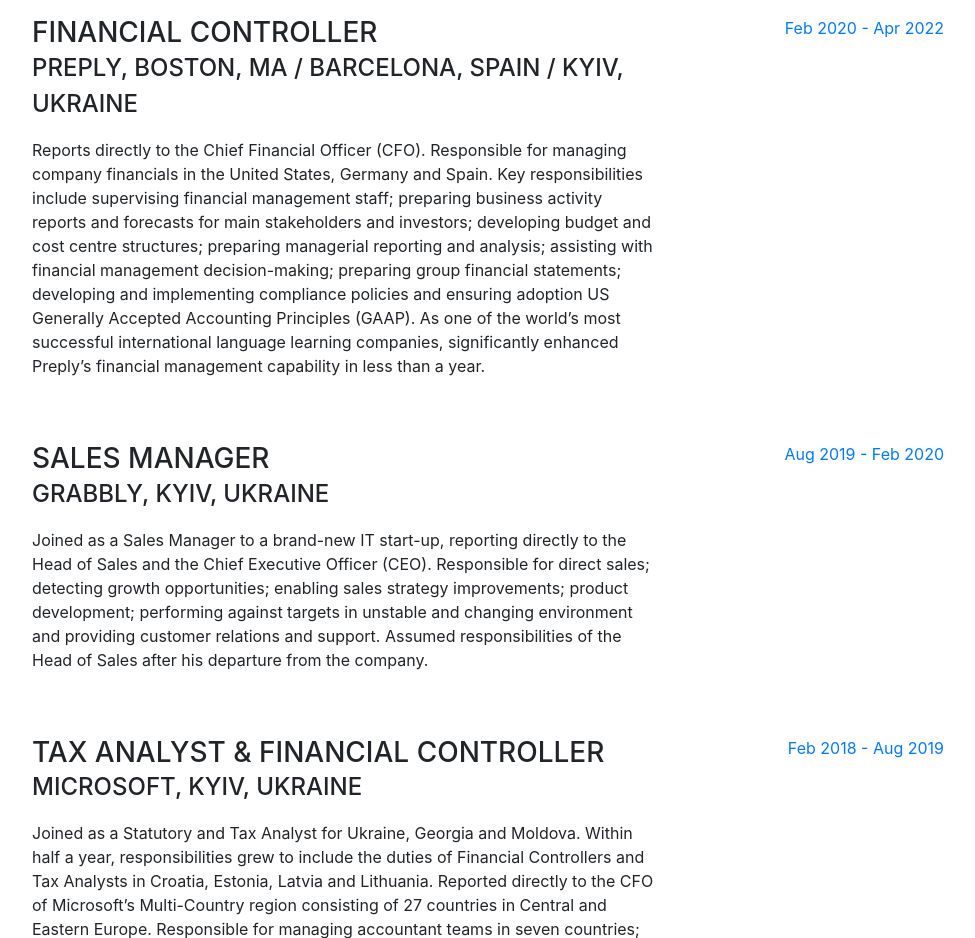
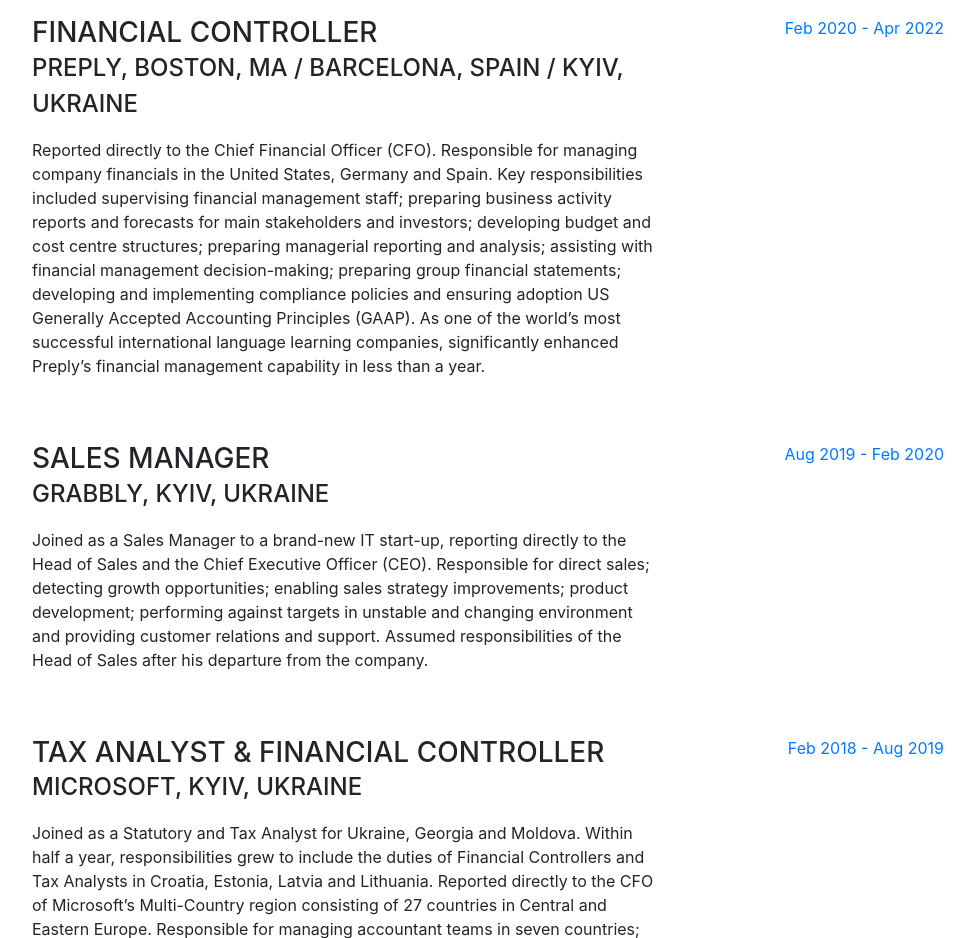
Before and after one commit to anastasiia-fedchenko/cv, a website with bundled scripts: page index.html in a window 1280 px wide. Shown: the part 920-1858 px from the top of the page, without its empty margins (288-1263 px from the left). Built offline with nearby package versions, Linux system fonts and the light colour scheme; a web font is replaced by a local one.

Commit message:
Update index.html

```diff
--- a/index.html
+++ b/index.html
@@ -96,7 +96,7 @@
                         <h3 class="mb-0">Financial Controller</h3>
                         <div class="subheading mb-3">Preply, Boston, MA / Barcelona, Spain / Kyiv, Ukraine</div>
                         <p>
-                            Reports directly to the Chief Financial Officer (CFO). Responsible for managing company financials in the United States, Germany and Spain. Key responsibilities include supervising financial management staff; preparing business activity reports and forecasts for main stakeholders and investors; developing budget and cost centre structures; preparing managerial reporting and analysis; assisting with financial management decision-making; preparing group financial statements; developing and implementing compliance policies and ensuring adoption US Generally Accepted Accounting Principles (GAAP). As one of the world’s most successful international language learning companies, significantly enhanced Preply’s financial management capability in less than a year.                        </p>
+                            Reported directly to the Chief Financial Officer (CFO). Responsible for managing company financials in the United States, Germany and Spain. Key responsibilities included supervising financial management staff; preparing business activity reports and forecasts for main stakeholders and investors; developing budget and cost centre structures; preparing managerial reporting and analysis; assisting with financial management decision-making; preparing group financial statements; developing and implementing compliance policies and ensuring adoption US Generally Accepted Accounting Principles (GAAP). As one of the world’s most successful international language learning companies, significantly enhanced Preply’s financial management capability in less than a year.                        </p>
                     </div>
                     <div class="resume-date text-md-right"><span class="text-primary">Feb 2020 - Apr 2022</span></div>
                 </div>
```
